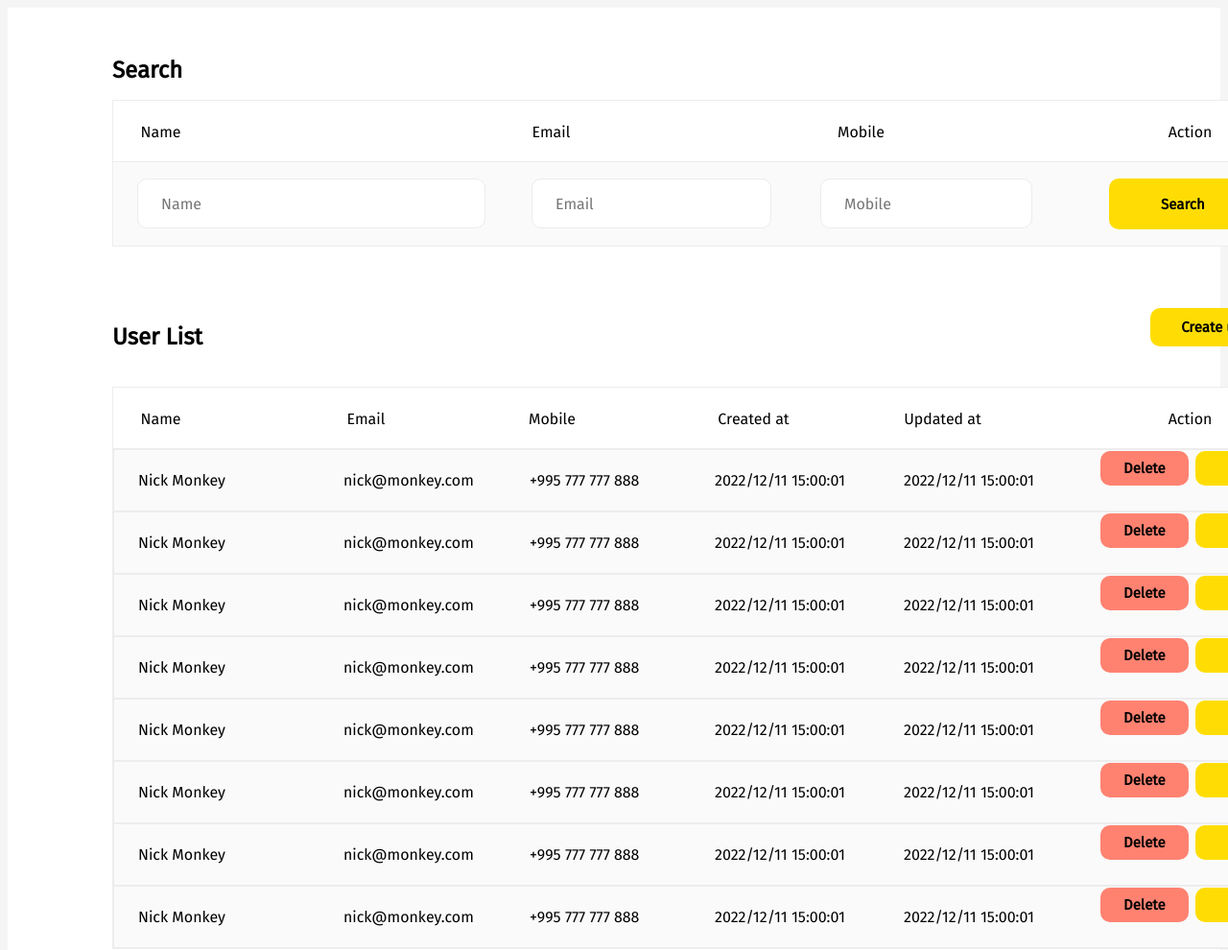
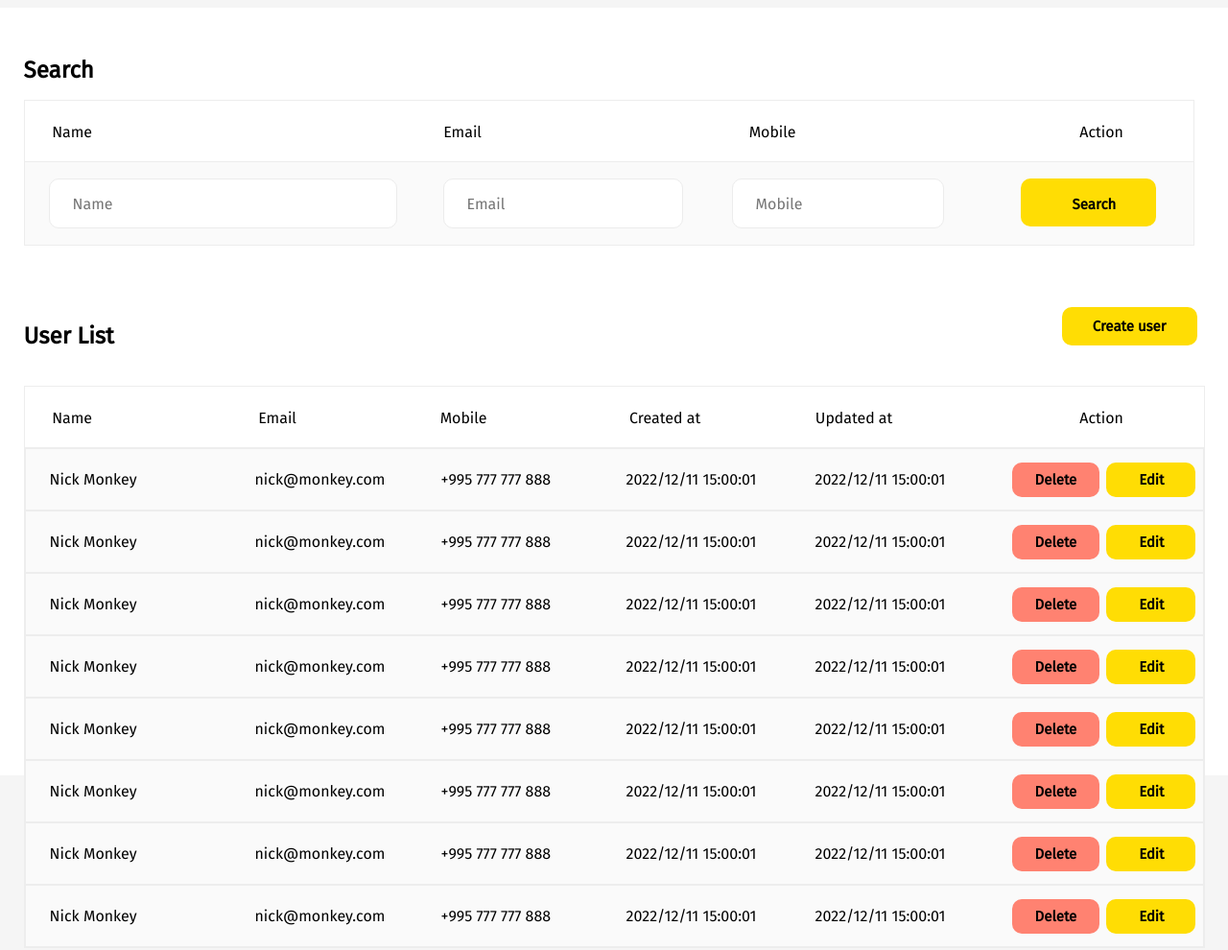
Before and after one commit to Nat2798/Nat2798.github.io, a plain HTML site: page index.html in a window 1280 px wide. Shown: the top 990 px of the page at 96% size. Drawn offline with Linux system fonts and the light colour scheme.

Commit message:
Update style.css

```diff
--- a/style.css
+++ b/style.css
@@ -4,6 +4,9 @@
 }
 
 body{
+    display: flex;
+    justify-content: center;
+
     background: #F5F5F5;
 
     height: 100vh;
@@ -107,6 +110,9 @@ table{
 }
 
 #search{
+    width: 141px;
+    height: 50px;
+
     background: #FFDD04;
     border-radius: 10px;
 
@@ -215,10 +221,18 @@ button{
 
 .tddel{
     padding-right: 6px;
+
+    display: flex;
+    justify-content: center;
+    align-items: center;
 }
 
 .tded{
     padding-right: 8px;
+
+    display: flex;
+    justify-content: center;
+    align-items: center;
 }
 
 tr{
```
